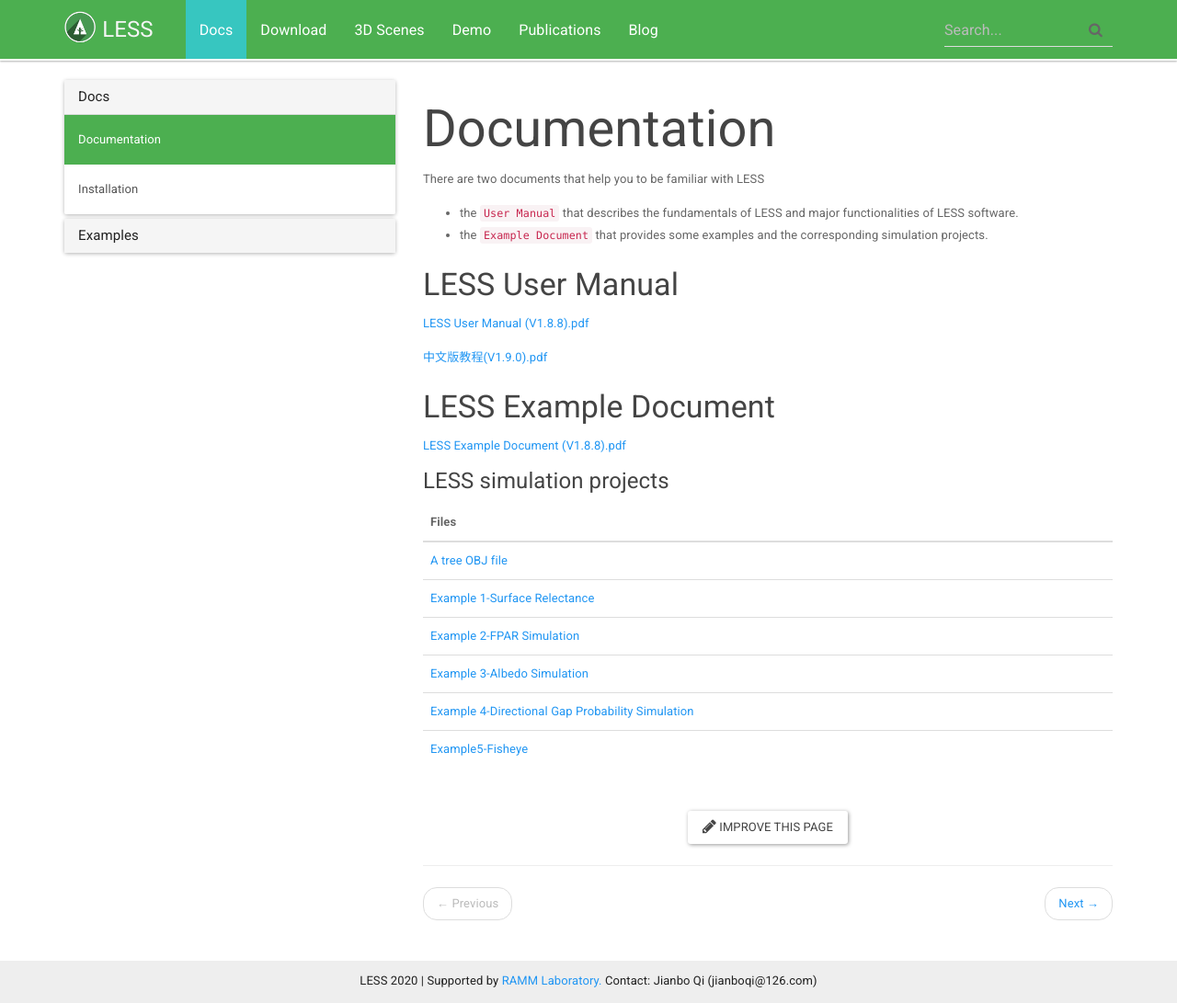
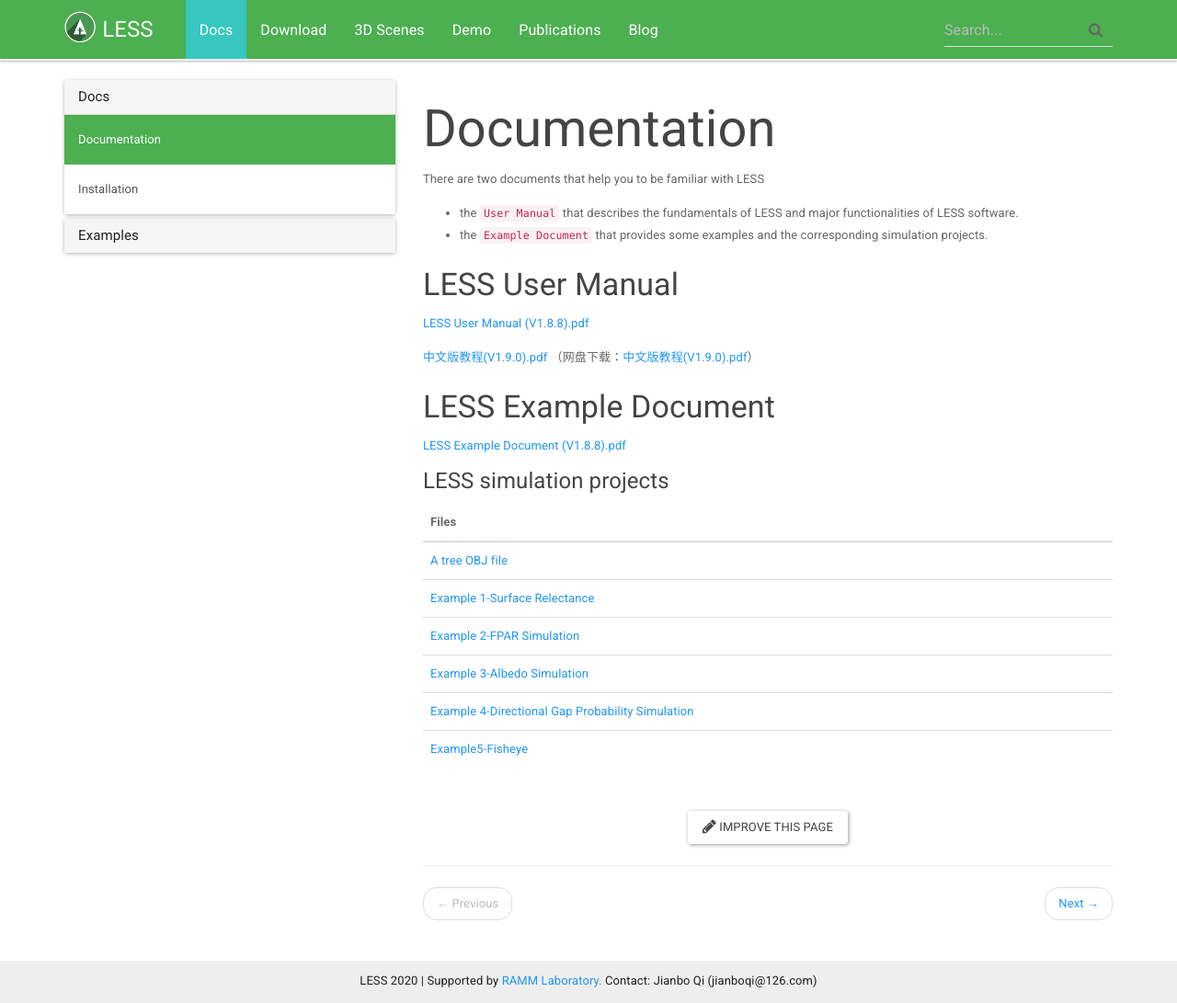
Before and after one commit to jianboqi/jianboqi.github.io, a Jekyll site: the page built from _docs/documentation.md, in a window 1280 px wide and 1091 px high. Shown: the whole window at 92% size. Built offline with Jekyll 4.4.1, drawn with Linux system fonts in a browser that asks for light colours; nearby versions of some CDN libraries.

Commit message:
Update documentation.md

```diff
--- a/_docs/documentation.md
+++ b/_docs/documentation.md
@@ -13,7 +13,7 @@
 ### LESS User Manual
 [LESS User Manual (V1.8.8).pdf](http://lessrt.org/Attachments/LESS_User_Manual_1.8.8.pdf)
 
-[中文版教程(V1.9.0).pdf](http://lessrt.org/Attachments/三维辐射传输模型LESS原理与实践简明教程.pdf)
+[中文版教程(V1.9.0).pdf](http://lessrt.org/Attachments/三维辐射传输模型LESS原理与实践简明教程.pdf)  （网盘下载：[中文版教程(V1.9.0).pdf](https://jimbohome.synology.me:5001/d/f/563018992850085667)）
 
 ### LESS Example Document
 
```
